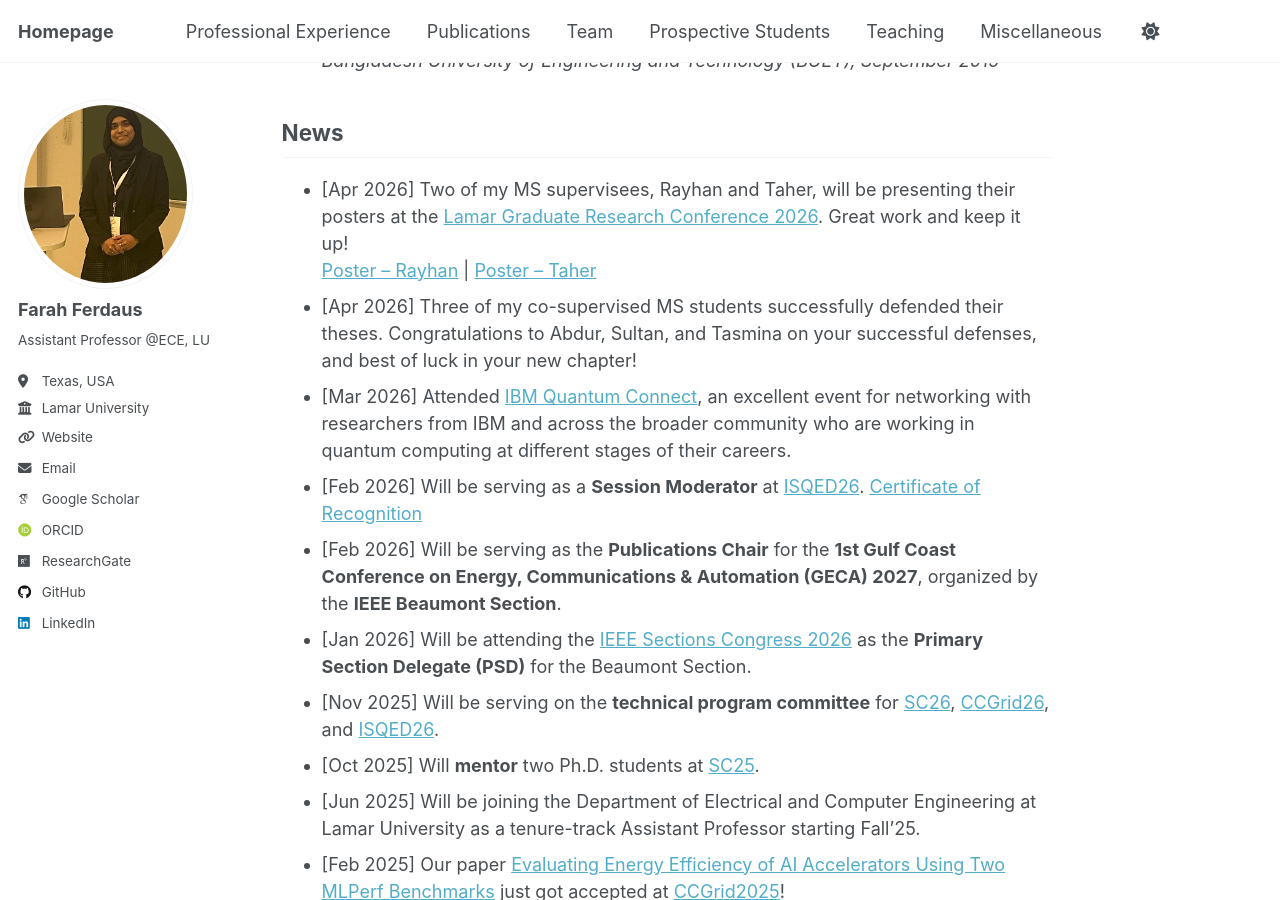
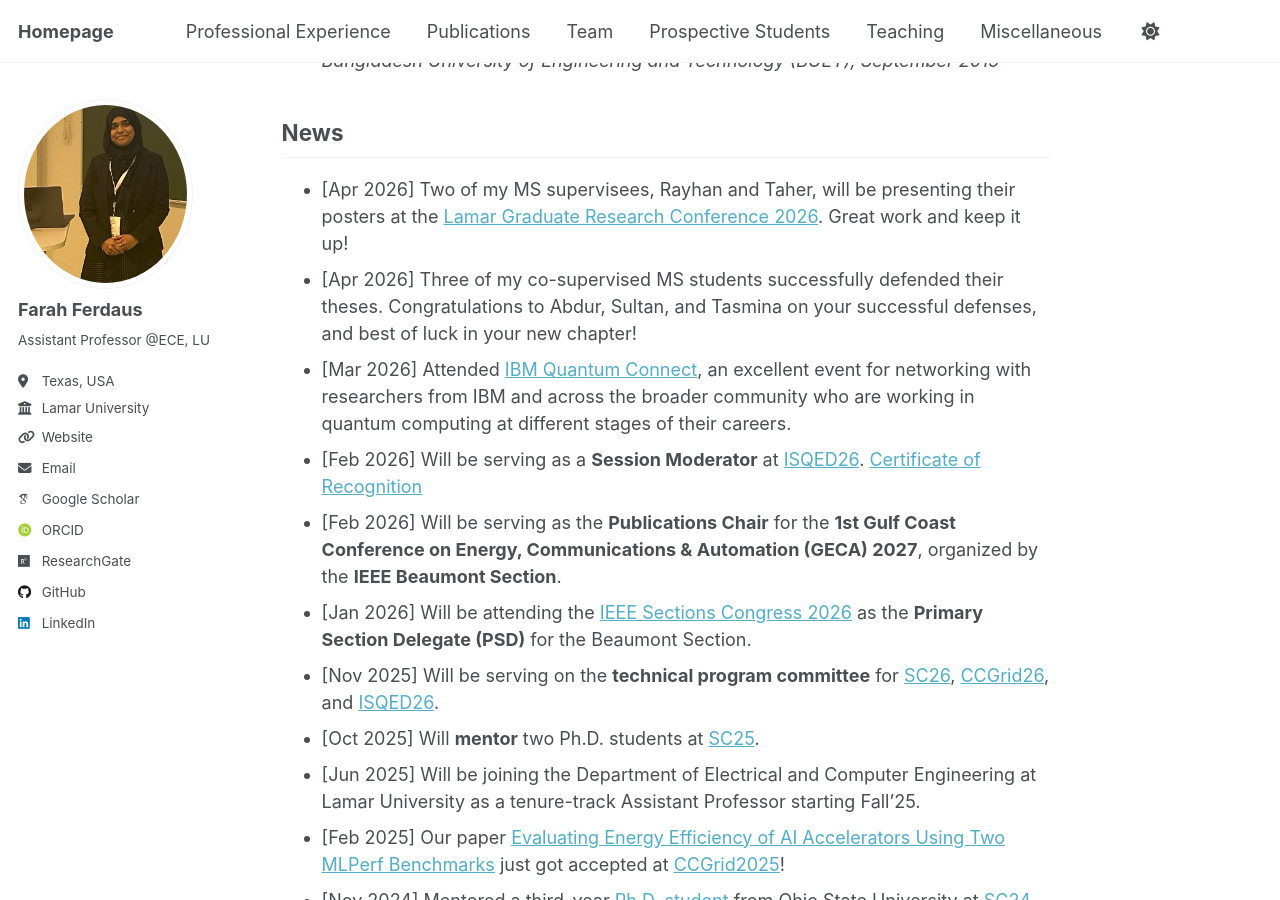
Before and after one commit to fferdaus/fferdaus.github.io, a Jekyll site: the page built from _pages/about.md, in a window 1280 px wide and 900 px high, scrolled down 942 px. Built offline with Jekyll 4.4.1, drawn with Linux system fonts in a browser that asks for light colours; emoji names are drawn with the system emoji font; some web fonts are replaced.

Commit message:
Update about.md

```diff
--- a/_pages/about.md
+++ b/_pages/about.md
@@ -57,9 +57,11 @@ I have published numerous scientific articles, including journal articles, confe
 
 - **<span style="color:darkblue">Electrical Safety Engineer</span> (January 2016 - July 2017)**
 **Stichting Bangladesh Accord Foundation, Dhaka, Bangladesh**
+
+<br> [Poster – Rayhan](https://lamar0-my.sharepoint.com/:b:/g/personal/fferdaus_lamar_edu/IQDJAmfeKdWtRoJOF0tiFMUCAV5S6lzGjz5sl6GAh_drQu0?e=ODjbzc) \| [Poster – Taher](https://lamar0-my.sharepoint.com/:b:/g/personal/fferdaus_lamar_edu/IQDaqvUznGsSSbnXCy_U9GppAXAiHoaEPJ6QIkLvs-92vq0?e=bWgcDz)
 -->
 ## News
-- [Apr 2026] Two of my MS supervisees, Rayhan and Taher, will be presenting their posters at the [Lamar Graduate Research Conference 2026](https://www.lamar.edu/graduate-studies/_files/documents/4th-annual-graduate-research-conference-program.pdf). Great work and keep it up!<br> [Poster – Rayhan](https://lamar0-my.sharepoint.com/:b:/g/personal/fferdaus_lamar_edu/IQDJAmfeKdWtRoJOF0tiFMUCAV5S6lzGjz5sl6GAh_drQu0?e=ODjbzc) \| [Poster – Taher](https://lamar0-my.sharepoint.com/:b:/g/personal/fferdaus_lamar_edu/IQDaqvUznGsSSbnXCy_U9GppAXAiHoaEPJ6QIkLvs-92vq0?e=bWgcDz)
+- [Apr 2026] Two of my MS supervisees, Rayhan and Taher, will be presenting their posters at the [Lamar Graduate Research Conference 2026](https://www.lamar.edu/graduate-studies/_files/documents/4th-annual-graduate-research-conference-program.pdf). Great work and keep it up!
 - [Apr 2026] Three of my co-supervised MS students successfully defended their theses. Congratulations to Abdur, Sultan, and Tasmina on your successful defenses, and best of luck in your new chapter!
 - [Mar 2026] Attended [IBM Quantum Connect](https://www.ibm.com/events/reg/flow/ibm/3hqllqmb/landing/page/landing), an excellent event for networking with researchers from IBM and across the broader community who are working in quantum computing at different stages of their careers.
 - [Feb 2026] Will be serving as a **Session Moderator** at [ISQED26](https://www.isqed.org/English/Collaterals/Documents/ISQED2026-Program-Booklet_rev1.pdf). [Certificate of Recognition](https://drive.google.com/file/d/1icvL6GNcqsai--ZwekN-Gn7IotdIbDi6/view?usp=sharing)
```
